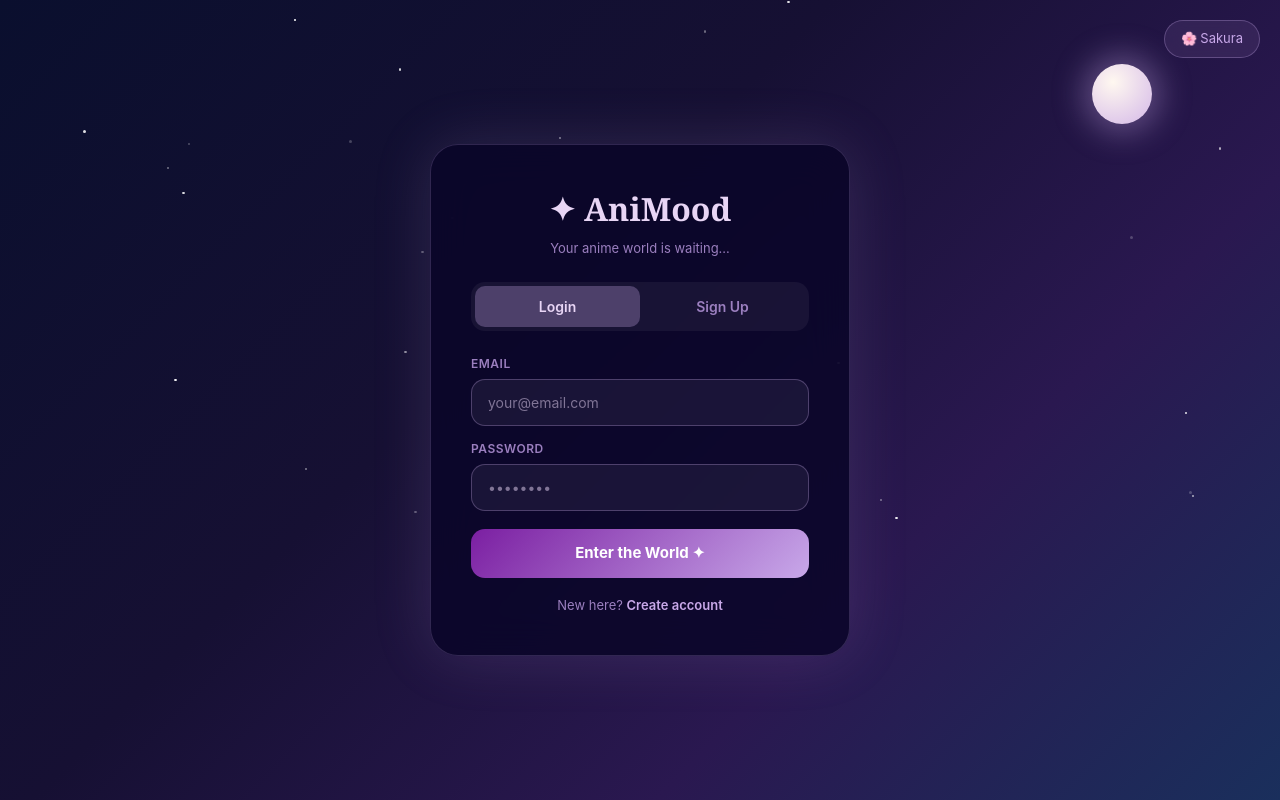
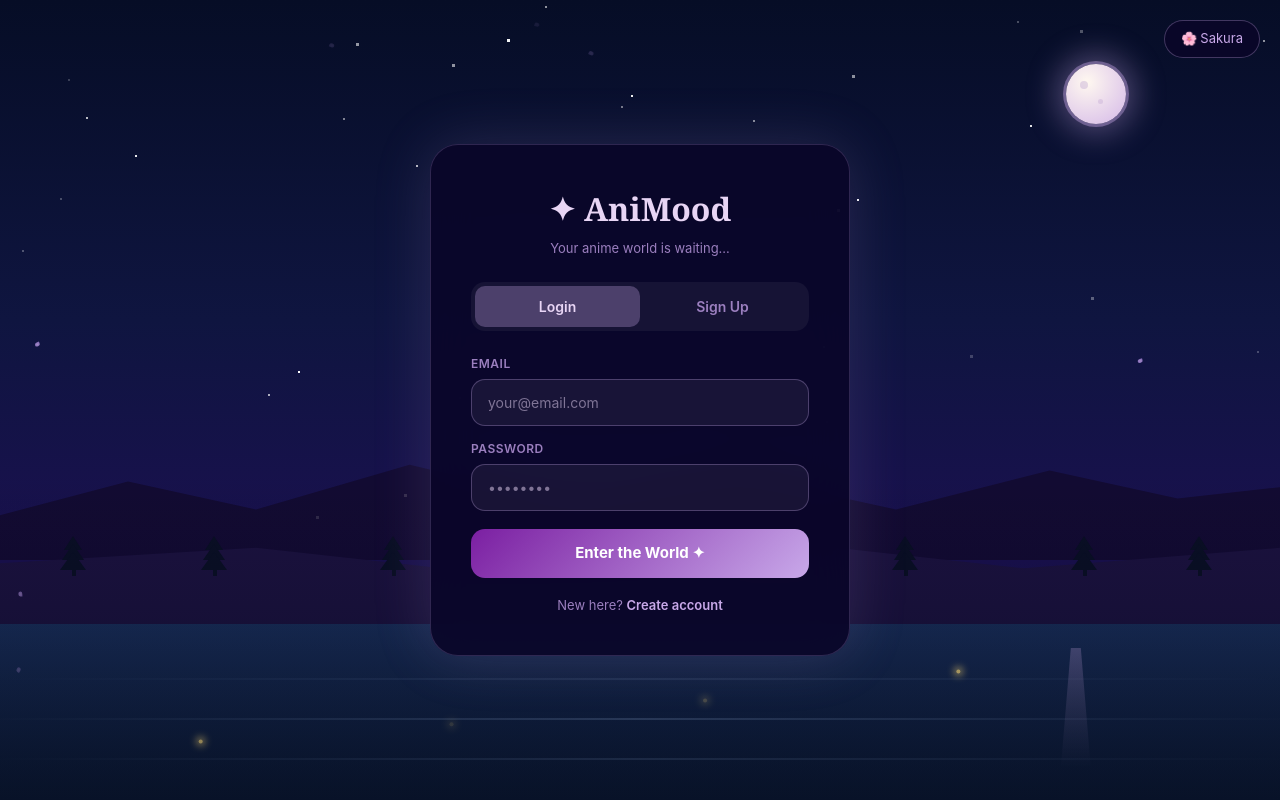
Before and after one commit to roza70/animood, a React (Vite) app: page / in a window 1280 px wide. Built offline with nearby package versions, Linux system fonts and the light colour scheme.

Commit message:
fix: landing backgrounds restored, seasons clickable, onCardClick fixed

```diff
--- a/src/pages/Home.jsx
+++ b/src/pages/Home.jsx
@@ -1,4 +1,3 @@
-// codes
 import MyList from "./MyList"
 import Browse from "./Browse"
 import { useState, useEffect } from "react"
@@ -418,6 +417,7 @@ export default function Home({ user, onLogout }) {
             onAdd={handleAdd}
             onRate={handleRate}
             onNote={handleNote}
+            onCardClick={handleCardClick}
             isInWatchlist={watchlist.some(w => w.mal_id === selectedAnime.mal_id)}
             userNote={notes[selectedAnime.mal_id]}
             userRating={ratings[selectedAnime.mal_id]}
--- a/src/pages/Landing.jsx
+++ b/src/pages/Landing.jsx
@@ -1,7 +1,122 @@
-import { useState } from "react"
+import { useState, useEffect } from "react"
 import { motion, AnimatePresence } from "framer-motion"
 import { useTheme } from "../context/ThemeContext"
 
+// ── Pixel-art night scene ──────────────────────────────────────────
+function NightBackground() {
+  const stars = Array.from({ length: 35 }, (_, i) => ({
+    id: i, top: Math.random() * 70, left: Math.random() * 100,
+    delay: Math.random() * 4, size: Math.random() > 0.7 ? 3 : 2,
+  }))
+  return (
+    <div className="fixed inset-0 overflow-hidden" style={{ background: "linear-gradient(180deg,#060d26 0%,#0f1540 40%,#1a1050 70%,#141e40 100%)", zIndex: 0 }}>
+      {/* Moon */}
+      <div style={{ position:"absolute", top:"8%", right:"12%", width:60, height:60, borderRadius:"50%", background:"radial-gradient(circle at 35% 30%,#fff8f0 0%,#d4b8e8 100%)", boxShadow:"0 0 0 3px rgba(200,168,233,0.4),0 0 30px 10px rgba(200,168,233,0.35)" }}>
+        <div style={{ position:"absolute", top:"28%", left:"22%", width:8, height:8, borderRadius:"50%", background:"rgba(170,140,200,0.3)" }} />
+        <div style={{ position:"absolute", top:"58%", left:"52%", width:5, height:5, borderRadius:"50%", background:"rgba(170,140,200,0.25)" }} />
+      </div>
+      {/* Stars */}
+      {stars.map(s => (
+        <motion.div key={s.id} animate={{ opacity:[0.2,1,0.2] }} transition={{ duration:2.5+(s.id%3), repeat:Infinity, delay:s.delay }}
+          style={{ position:"absolute", top:`${s.top}%`, left:`${s.left}%`, width:s.size, height:s.size, background:"#fff" }} />
+      ))}
+      {/* Shooting star */}
+      <motion.div initial={{ x:0, y:0, opacity:0 }} animate={{ x:"40vw", y:"20vh", opacity:[0,1,0] }}
+        transition={{ duration:1.2, repeat:Infinity, repeatDelay:7, ease:"easeIn" }}
+        style={{ position:"absolute", top:"5%", left:"10%", width:50, height:2, background:"linear-gradient(90deg,transparent,#fff,transparent)", transform:"rotate(20deg)" }} />
+      {/* Mountains */}
+      <div style={{ position:"absolute", bottom:"30%", left:0, right:0, height:"14%", background:"#120a2e", clipPath:"polygon(0% 100%,0% 60%,10% 30%,20% 55%,32% 15%,45% 50%,58% 25%,70% 55%,82% 20%,92% 45%,100% 35%,100% 100%)", opacity:0.85 }} />
+      {/* Hills */}
+      <div style={{ position:"absolute", bottom:"20%", left:0, right:0, height:"16%", background:"#1c1240", clipPath:"polygon(0% 100%,0% 40%,20% 28%,40% 50%,60% 22%,80% 44%,100% 28%,100% 100%)" }} />
+      {/* Pine trees */}
+      {[5,16,30,70,84,93].map((left,i) => (
+        <div key={i} style={{ position:"absolute", bottom:"28%", left:`${left}%`, width:20 }}>
+          <div style={{ width:0, height:0, borderLeft:"9px solid transparent", borderRight:"9px solid transparent", borderBottom:"14px solid #0a0f25" }} />
+          <div style={{ width:0, height:0, borderLeft:"11px solid transparent", borderRight:"11px solid transparent", borderBottom:"16px solid #0a0f25", marginLeft:-2, marginTop:-6 }} />
+          <div style={{ width:0, height:0, borderLeft:"13px solid transparent", borderRight:"13px solid transparent", borderBottom:"18px solid #0a0f25", marginLeft:-4, marginTop:-8 }} />
+          <div style={{ width:4, height:6, background:"#0a0f25", margin:"0 auto" }} />
+        </div>
+      ))}
+      {/* Ocean */}
+      <div style={{ position:"absolute", bottom:0, left:0, right:0, height:"22%", background:"linear-gradient(180deg,#1a2f5c 0%,#0e1c38 100%)" }} />
+      {/* Water shimmer */}
+      {[0,1,2].map(i => (
+        <motion.div key={i} animate={{ opacity:[0.3,0.8,0.3], scaleX:[1,1.05,1] }} transition={{ duration:2+i, repeat:Infinity, delay:i*0.7 }}
+          style={{ position:"absolute", bottom:`${5+i*5}%`, left:0, right:0, height:2, background:"linear-gradient(90deg,transparent,rgba(150,180,230,0.5),transparent)" }} />
+      ))}
+      {/* Moon reflection */}
+      <div style={{ position:"absolute", bottom:"4%", right:"14%", width:50, height:"15%", background:"linear-gradient(180deg,rgba(200,168,233,0.35),transparent)", clipPath:"polygon(40% 0%,60% 0%,80% 100%,20% 100%)" }} />
+      {/* Fireflies */}
+      {[15,35,55,75].map((left,i) => (
+        <motion.div key={i} animate={{ y:[0,-14,0], x:[0,8,-4,0], opacity:[0,1,0.3,1,0] }} transition={{ duration:4.5, repeat:Infinity, delay:i*0.8 }}
+          style={{ position:"absolute", bottom:`${6+i*3}%`, left:`${left}%`, width:4, height:4, borderRadius:"50%", background:"#ffe082", boxShadow:"0 0 7px 3px rgba(255,224,130,0.7)" }} />
+      ))}
+      {/* Purple petals */}
+      {Array.from({length:8},(_,i)=>({left:Math.random()*100,delay:Math.random()*6,dur:6+Math.random()*4})).map((p,i) => (
+        <motion.div key={i} initial={{ y:-10, opacity:0 }} animate={{ y:"100vh", x:[0,12,-8,0], opacity:[0,0.8,0.8,0], rotate:[0,180,360] }}
+          transition={{ duration:p.dur, repeat:Infinity, delay:p.delay, ease:"linear" }}
+          style={{ position:"absolute", top:0, left:`${p.left}%`, width:5, height:4, borderRadius:"50% 50% 50% 0", background:"radial-gradient(ellipse,#c8a8e9,#9575cd)" }} />
+      ))}
+      <div style={{ position:"absolute", inset:0, background:"linear-gradient(to top,rgba(2,8,24,0.5) 0%,transparent 40%)", zIndex:1 }} />
+    </div>
+  )
+}
+
+// ── Pixel-art sakura scene ─────────────────────────────────────────
+function SakuraBackground() {
+  const petals = Array.from({ length: 18 }, (_, i) => ({
+    id: i, left: Math.random()*100, delay: Math.random()*6, dur: 5+Math.random()*4, size: 4+Math.random()*3,
+  }))
+  return (
+    <div className="fixed inset-0 overflow-hidden" style={{ background:"linear-gradient(180deg,#fff3d6 0%,#ffe6f0 35%,#ffd5e8 55%,#d8f0c8 78%,#b0d8a0 100%)", zIndex:0 }}>
+      {/* Sun */}
+      <div style={{ position:"absolute", top:"9%", left:"11%", width:54, height:54, borderRadius:"50%", background:"radial-gradient(circle at 38% 32%,#fff9c4 0%,#ffd54f 70%,#ffb300 100%)", boxShadow:"0 0 0 3px rgba(255,193,7,0.4),0 0 36px 12px rgba(255,213,79,0.5)" }} />
+      {/* Clouds */}
+      {[{top:10,left:"50%"},{top:20,right:"8%"}].map((c,i) => (
+        <motion.div key={i} animate={{ x:[0,8,0] }} transition={{ duration:10+i*3, repeat:Infinity, ease:"easeInOut" }}
+          style={{ position:"absolute", ...c, opacity:0.88 }}>
+          <div style={{ display:"flex", flexDirection:"column", alignItems:"center" }}>
+            <div style={{ width:30, height:14, borderRadius:"50% 50% 0 0", background:"#fff", marginBottom:-4 }} />
+            <div style={{ width:60, height:16, borderRadius:"20px", background:"#fff" }} />
+          </div>
+        </motion.div>
+      ))}
+      {/* Distant hills */}
+      <div style={{ position:"absolute", bottom:"24%", left:0, right:0, height:"16%", background:"#b8dca8", clipPath:"polygon(0% 100%,0% 50%,12% 30%,28% 55%,42% 20%,58% 48%,72% 28%,88% 52%,100% 30%,100% 100%)", opacity:0.7 }} />
+      {/* Main hill */}
+      <div style={{ position:"absolute", bottom:"18%", left:0, right:0, height:"20%", background:"linear-gradient(180deg,#9fcf8e,#87c074)", clipPath:"polygon(0% 100%,0% 38%,18% 28%,36% 48%,52% 22%,68% 42%,84% 20%,100% 35%,100% 100%)" }} />
+      {/* Grass */}
+      <div style={{ position:"absolute", bottom:0, left:0, right:0, height:"24%", background:"linear-gradient(180deg,#82c06f 0%,#6ba65a 60%,#5a9249 100%)" }} />
+      {/* Grass blades */}
+      {[6,18,32,48,62,76,90].map((left,i) => (
+        <div key={i} style={{ position:"absolute", bottom:`${3+(i%3)*2}%`, left:`${left}%`, width:2, height:8, background:"#4d8a3f" }} />
+      ))}
+      {/* Sakura trees */}
+      {[{right:"4%",scale:1},{right:"30%",scale:0.7},{left:"2%",scale:0.78}].map((t,i) => (
+        <div key={i} style={{ position:"absolute", bottom:"26%", ...(t.right?{right:t.right}:{left:t.left}), display:"flex", flexDirection:"column", alignItems:"center", transform:`scale(${t.scale})`, transformOrigin:"bottom center" }}>
+          <div style={{ width:40, height:32, borderRadius:"50%", background:i%2===0?"radial-gradient(circle,#ffd6e3 0%,#ffb8cc 100%)":"radial-gradient(circle,#ffe0ec 0%,#ffc4d6 100%)", boxShadow:"0 2px 8px rgba(255,180,200,0.3)" }} />
+          <div style={{ width:6, height:18, background:"#7a5440", borderRadius:"0 0 2px 2px" }} />
+        </div>
+      ))}
+      {/* Wildflowers */}
+      {[12,28,46,58,74,88].map((left,i) => (
+        <div key={i} style={{ position:"absolute", bottom:`${2+(i%2)*2}%`, left:`${left}%` }}>
+          <div style={{ width:2, height:10, background:"#4d8a3f", margin:"0 auto" }} />
+          <div style={{ width:8, height:8, borderRadius:"50%", marginLeft:-3, background:i%3===0?"#ffb3c6":i%3===1?"#fff176":"#ce93d8", boxShadow:"0 0 4px rgba(255,255,255,0.4)" }} />
+        </div>
+      ))}
+      {/* Petals */}
+      {petals.map(p => (
+        <motion.div key={p.id} initial={{ y:-20, opacity:0, rotate:0 }} animate={{ y:"110vh", x:[0,16,-10,6,0], opacity:[0,1,1,0], rotate:[0,180,360] }}
+          transition={{ duration:p.dur, repeat:Infinity, delay:p.delay, ease:"linear" }}
+          style={{ position:"absolute", top:0, left:`${p.left}%`, width:p.size, height:p.size*0.75, borderRadius:"50% 50% 50% 0", background:"radial-gradient(ellipse,#ffc4d6,#ff9eb8)" }} />
+      ))}
+      <div style={{ position:"absolute", inset:0, background:"linear-gradient(to top,rgba(255,240,245,0.25) 0%,transparent 35%)", zIndex:1 }} />
+    </div>
+  )
+}
+
+// ── Main Landing ───────────────────────────────────────────────────
 export default function Landing({ onLogin }) {
   const { theme, toggleTheme } = useTheme()
   const isDark = theme === "dark"
@@ -30,7 +145,7 @@ export default function Landing({ onLogin }) {
     if (password.length < 6) { setError("Password must be at least 6 characters."); return }
     const users = JSON.parse(localStorage.getItem("animood_users") || "[]")
     if (users.find(u => u.email.toLowerCase() === email.toLowerCase().trim())) {
-      setError("An account with this email already exists. Please login.")
+      setError("Account already exists. Please login.")
       setTab("login")
       return
     }
@@ -41,67 +156,30 @@ export default function Landing({ onLogin }) {
     onLogin(user)
   }
 
-  // Background styles
-  const darkBg = {
-    background: "linear-gradient(135deg, #0a0f2e 0%, #161033 40%, #2a1850 70%, #1a2f5c 100%)",
-  }
-  const lightBg = {
-    background: "linear-gradient(135deg, #fff3e8 0%, #ffe4f0 40%, #f8d7e8 70%, #e8f5e0 100%)",
-  }
-
   const inputStyle = {
-    width: "100%",
-    padding: "12px 16px",
-    borderRadius: "14px",
+    width: "100%", padding: "12px 16px", borderRadius: "14px",
     border: isDark ? "1px solid rgba(200,168,233,0.3)" : "1px solid rgba(180,120,150,0.3)",
     background: isDark ? "rgba(255,255,255,0.06)" : "rgba(255,255,255,0.7)",
     color: isDark ? "#e8d5f5" : "#5a3050",
-    fontSize: "14px",
-    outline: "none",
-    boxSizing: "border-box",
+    fontSize: "14px", outline: "none", boxSizing: "border-box",
   }
 
   return (
-    <div style={{ minHeight: "100vh", display: "flex", alignItems: "center", justifyContent: "center", position: "relative", overflow: "hidden", ...(isDark ? darkBg : lightBg) }}>
+    <div style={{ minHeight: "100vh", display: "flex", alignItems: "center", justifyContent: "center", position: "relative", overflow: "hidden" }}>
 
-      {/* Animated stars for dark */}
-      {isDark && Array.from({ length: 30 }).map((_, i) => (
-        <motion.div key={i}
-          animate={{ opacity: [0.2, 1, 0.2] }}
-          transition={{ duration: 2 + (i % 3), repeat: Infinity, delay: Math.random() * 3 }}
-          style={{ position: "absolute", top: `${Math.random() * 80}%`, left: `${Math.random() * 100}%`, width: Math.random() > 0.7 ? 3 : 2, height: Math.random() > 0.7 ? 3 : 2, background: "#fff", borderRadius: "50%", pointerEvents: "none" }} />
-      ))}
-
-      {/* Floating petals for light */}
-      {!isDark && Array.from({ length: 12 }).map((_, i) => (
-        <motion.div key={i}
-          initial={{ y: -20, opacity: 0 }}
-          animate={{ y: "110vh", x: [0, 15, -10, 0], opacity: [0, 0.7, 0.7, 0], rotate: [0, 180, 360] }}
-          transition={{ duration: 7 + Math.random() * 4, repeat: Infinity, delay: Math.random() * 6, ease: "linear" }}
-          style={{ position: "absolute", top: 0, left: `${Math.random() * 100}%`, width: 8, height: 6, borderRadius: "50% 50% 50% 0", background: "rgba(220,140,170,0.5)", pointerEvents: "none" }} />
-      ))}
-
-      {/* Moon for dark */}
-      {isDark && (
-        <div style={{ position: "absolute", top: "8%", right: "10%", width: 60, height: 60, borderRadius: "50%", background: "radial-gradient(circle at 35% 30%, #fff8f0 0%, #d4b8e8 100%)", boxShadow: "0 0 30px 10px rgba(200,168,233,0.35)", pointerEvents: "none" }} />
-      )}
-
-      {/* Sun for light */}
-      {!isDark && (
-        <div style={{ position: "absolute", top: "8%", left: "8%", width: 54, height: 54, borderRadius: "50%", background: "radial-gradient(circle, #fff9c4 0%, #ffd54f 100%)", boxShadow: "0 0 40px 14px rgba(255,213,79,0.4)", pointerEvents: "none" }} />
-      )}
+      {/* Backgrounds */}
+      {isDark ? <NightBackground /> : <SakuraBackground />}
 
       {/* Theme toggle */}
       <motion.button onClick={toggleTheme} whileHover={{ scale: 1.05 }}
-        style={{ position: "absolute", top: 20, right: 20, padding: "8px 16px", borderRadius: "20px", border: isDark ? "1px solid rgba(200,168,233,0.3)" : "1px solid rgba(180,120,150,0.3)", background: isDark ? "rgba(200,168,233,0.1)" : "rgba(255,255,255,0.5)", color: isDark ? "#c8a8e9" : "#8a4060", cursor: "pointer", fontSize: "13px", backdropFilter: "blur(10px)" }}>
+        style={{ position: "fixed", top: 20, right: 20, padding: "8px 16px", borderRadius: "20px", border: isDark ? "1px solid rgba(200,168,233,0.3)" : "1px solid rgba(180,120,150,0.3)", background: isDark ? "rgba(10,5,40,0.8)" : "rgba(255,255,255,0.6)", color: isDark ? "#c8a8e9" : "#8a4060", cursor: "pointer", fontSize: "13px", backdropFilter: "blur(10px)", zIndex: 10 }}>
         {isDark ? "🌸 Sakura" : "🌙 Night"}
       </motion.button>
 
       {/* Card */}
       <motion.div initial={{ opacity: 0, y: 30, scale: 0.95 }} animate={{ opacity: 1, y: 0, scale: 1 }} transition={{ duration: 0.6 }}
-        style={{ width: "100%", maxWidth: "420px", margin: "20px", padding: "clamp(24px, 5vw, 40px)", borderRadius: "28px", background: isDark ? "rgba(10,5,40,0.85)" : "rgba(255,255,255,0.75)", border: isDark ? "1px solid rgba(200,168,233,0.2)" : "1px solid rgba(180,120,150,0.2)", backdropFilter: "blur(20px)", boxShadow: isDark ? "0 0 60px rgba(200,168,233,0.15)" : "0 0 60px rgba(180,120,150,0.15)" }}>
+        style={{ width: "100%", maxWidth: "420px", margin: "20px", padding: "clamp(24px, 5vw, 40px)", borderRadius: "28px", background: isDark ? "rgba(10,5,40,0.88)" : "rgba(255,255,255,0.78)", border: isDark ? "1px solid rgba(200,168,233,0.2)" : "1px solid rgba(180,120,150,0.2)", backdropFilter: "blur(20px)", boxShadow: isDark ? "0 0 60px rgba(200,168,233,0.15)" : "0 0 60px rgba(180,120,150,0.12)", position: "relative", zIndex: 5 }}>
 
-        {/* Logo */}
         <div style={{ textAlign: "center", marginBottom: 24 }}>
           <h1 style={{ fontFamily: "Georgia, serif", fontSize: "clamp(24px, 5vw, 32px)", fontWeight: "bold", color: isDark ? "#e8d5f5" : "#8a4060", margin: "0 0 6px 0" }}>✦ AniMood</h1>
           <p style={{ color: isDark ? "#9b7fbf" : "#a06080", fontSize: "13px", margin: 0 }}>Your anime world is waiting...</p>
@@ -110,10 +188,10 @@ export default function Landing({ onLogin }) {
         {/* Tabs */}
         <div style={{ display: "flex", background: isDark ? "rgba(255,255,255,0.05)" : "rgba(180,120,150,0.1)", borderRadius: "14px", padding: 4, marginBottom: 24 }}>
           {["login", "signup"].map(t => (
-            <motion.button key={t} onClick={() => { setTab(t); setError("") }} whileTap={{ scale: 0.97 }}
+            <button key={t} onClick={() => { setTab(t); setError("") }}
               style={{ flex: 1, padding: "10px", borderRadius: "10px", border: "none", cursor: "pointer", fontSize: "14px", fontWeight: "600", transition: "all 0.3s", background: tab === t ? isDark ? "rgba(200,168,233,0.3)" : "rgba(180,120,150,0.25)" : "transparent", color: tab === t ? isDark ? "#e8d5f5" : "#8a4060" : isDark ? "#9b7fbf" : "#a06080" }}>
               {t === "login" ? "Login" : "Sign Up"}
-            </motion.button>
+            </button>
           ))}
         </div>
 
@@ -127,7 +205,6 @@ export default function Landing({ onLogin }) {
           )}
         </AnimatePresence>
 
-        {/* Login form */}
         <AnimatePresence mode="wait">
           {tab === "login" && (
             <motion.form key="login" initial={{ opacity: 0, x: -20 }} animate={{ opacity: 1, x: 0 }} exit={{ opacity: 0, x: 20 }}
@@ -141,12 +218,11 @@ export default function Landing({ onLogin }) {
                 <input type="password" placeholder="••••••••" value={password} onChange={e => setPassword(e.target.value)} required style={inputStyle} />
               </div>
               <motion.button type="submit" whileHover={{ scale: 1.02 }} whileTap={{ scale: 0.98 }}
-                style={{ padding: "13px", borderRadius: "14px", border: "none", background: isDark ? "linear-gradient(135deg, #7b1fa2, #c8a8e9)" : "linear-gradient(135deg, #c06080, #e8a0b8)", color: "white", fontSize: "15px", fontWeight: "700", cursor: "pointer", marginTop: 4 }}>
+                style={{ padding: "13px", borderRadius: "14px", border: "none", background: isDark ? "linear-gradient(135deg,#7b1fa2,#c8a8e9)" : "linear-gradient(135deg,#c06080,#e8a0b8)", color: "white", fontSize: "15px", fontWeight: "700", cursor: "pointer", marginTop: 4 }}>
                 Enter the World ✦
               </motion.button>
               <p style={{ textAlign: "center", color: isDark ? "#9b7fbf" : "#a06080", fontSize: "13px", margin: "4px 0 0 0" }}>
-                New here?{" "}
-                <span onClick={() => { setTab("signup"); setError("") }} style={{ color: isDark ? "#c8a8e9" : "#c06080", cursor: "pointer", fontWeight: "600" }}>Create account</span>
+                New here? <span onClick={() => { setTab("signup"); setError("") }} style={{ color: isDark ? "#c8a8e9" : "#c06080", cursor: "pointer", fontWeight: "600" }}>Create account</span>
               </p>
             </motion.form>
           )}
@@ -167,12 +243,11 @@ export default function Landing({ onLogin }) {
                 <input type="password" placeholder="Min 6 characters" value={password} onChange={e => setPassword(e.target.value)} required style={inputStyle} />
               </div>
               <motion.button type="submit" whileHover={{ scale: 1.02 }} whileTap={{ scale: 0.98 }}
-                style={{ padding: "13px", borderRadius: "14px", border: "none", background: isDark ? "linear-gradient(135deg, #7b1fa2, #c8a8e9)" : "linear-gradient(135deg, #c06080, #e8a0b8)", color: "white", fontSize: "15px", fontWeight: "700", cursor: "pointer", marginTop: 4 }}>
+                style={{ padding: "13px", borderRadius: "14px", border: "none", background: isDark ? "linear-gradient(135deg,#7b1fa2,#c8a8e9)" : "linear-gradient(135deg,#c06080,#e8a0b8)", color: "white", fontSize: "15px", fontWeight: "700", cursor: "pointer", marginTop: 4 }}>
                 Join AniMood ✦
               </motion.button>
               <p style={{ textAlign: "center", color: isDark ? "#9b7fbf" : "#a06080", fontSize: "13px", margin: "4px 0 0 0" }}>
-                Already have an account?{" "}
-                <span onClick={() => { setTab("login"); setError("") }} style={{ color: isDark ? "#c8a8e9" : "#c06080", cursor: "pointer", fontWeight: "600" }}>Login</span>
+                Already have an account? <span onClick={() => { setTab("login"); setError("") }} style={{ color: isDark ? "#c8a8e9" : "#c06080", cursor: "pointer", fontWeight: "600" }}>Login</span>
               </p>
             </motion.form>
           )}
```
